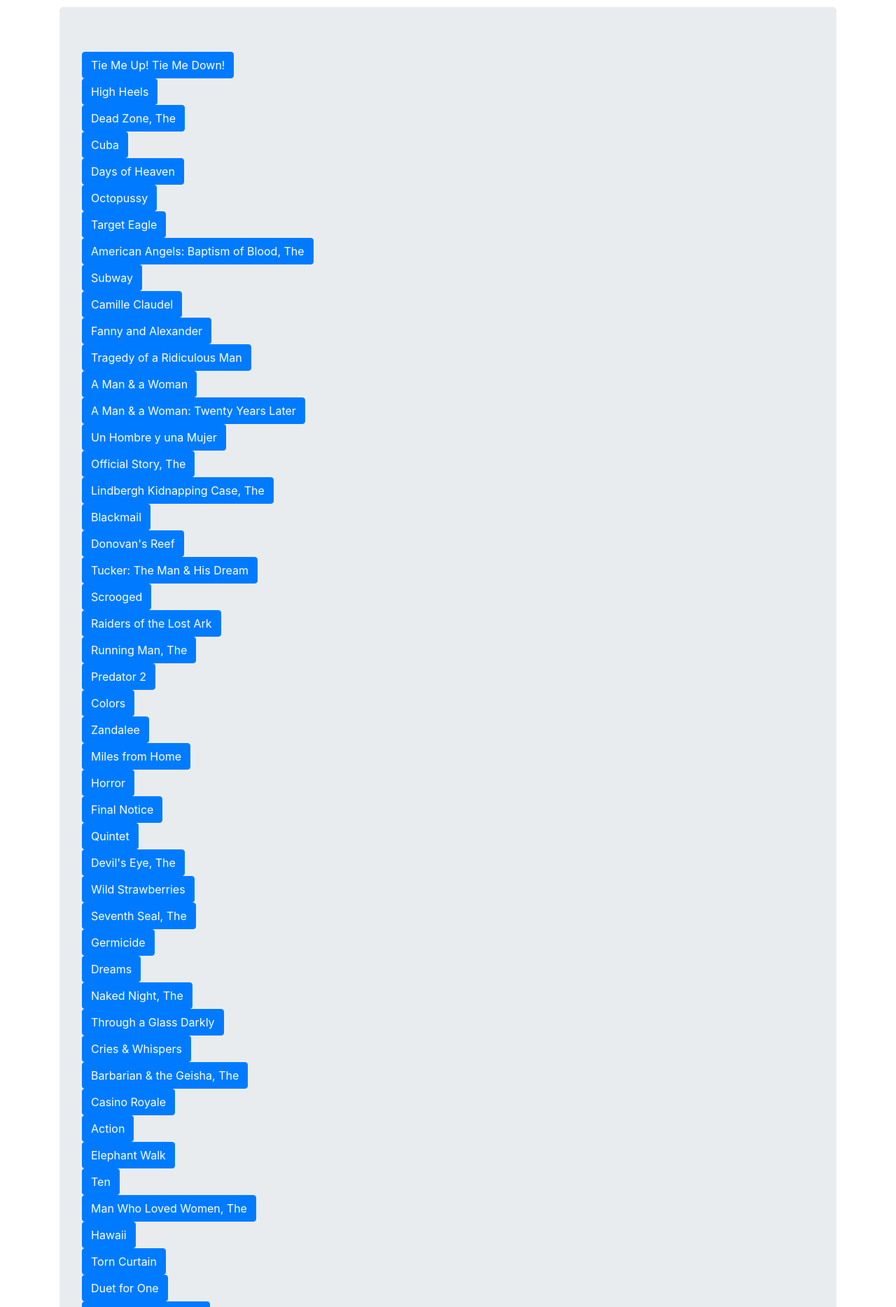
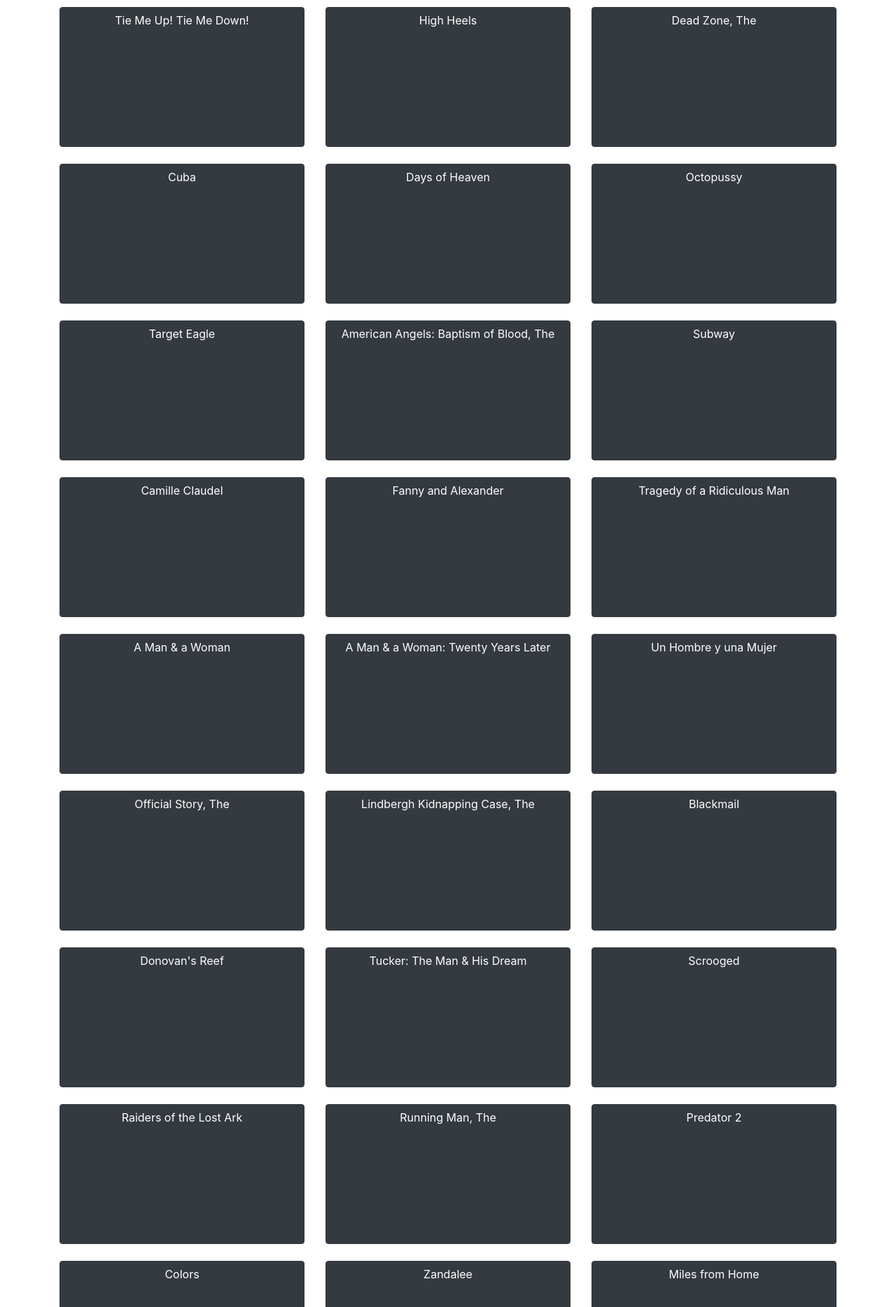
Before and after one commit to BrunoESilva/EDC, a Django app: page /movies/ in a window 1280 px wide. Shown: the part 56-1924 px from the top of the page at 70% size. Run offline with Django 3.2, Linux system fonts and the light colour scheme; some libraries are stand-ins or nearby versions.

Commit message:
Add files via upload

```diff
--- a/Projeto2/forms/templates/movies.html
+++ b/Projeto2/forms/templates/movies.html
@@ -1,18 +1,32 @@
 {% extends "layout.html" %}
-?gr={{ grau }}
+
+@model IEnumerable<BootstrapGridLayout.Models.Article></BootstrapGridLayout.Models.Article>
+@using BootstrapGridLayout;
+@{
+    int counter = 0;
+}
+
+
+foreach (var article in Model)
+{
+    if (counter != 0 && counter %3 == 0)
+    {
+        </div>
+        <div class = "row">
+    }
 {% block content %}
-
-<div class="jumbotron">
-    <ul class="navbar-nav mr-auto">
-        <li class="nav-item active">
+    <div class="row">
         {% for f in films %}
-                <a class="btn btn-primary" href="{% url 'movie_info' %}?mov={{ f }}">
+            <div class="col-md-4">
+                <div class = "film">
+                    <a class="btn btn-dark" href="{% url 'movie_info' %}?mov={{ f }}" style="height:200px; width:100%; display:block">
                         {{f}}
                     </a>
                     <br />
+                </div>
+            </div>
         {% endfor %}
-        </li>
-    </ul>
     </div>
-
 {% endblock %}
+     counter++;
+}
```
Lines whose indentation alone changed are shown as unchanged.
